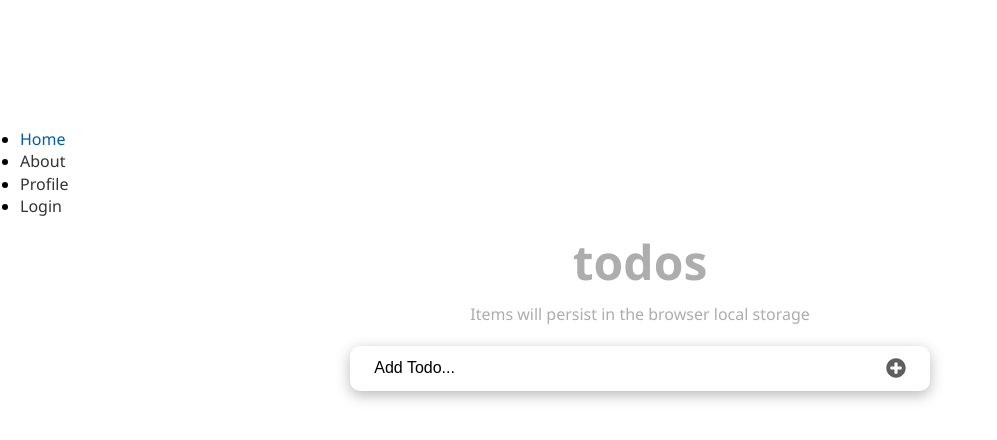
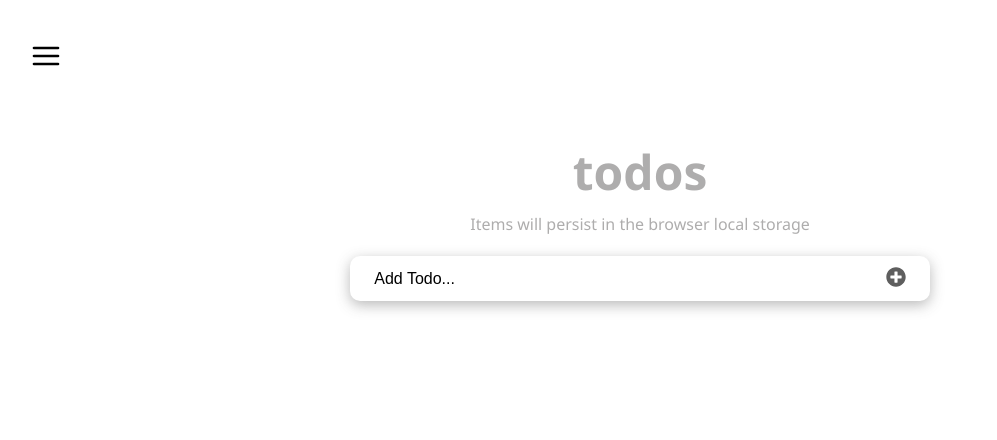
Before and after one commit to Luiscarlosvd/To-do-list-React, a React (Vite) app in the folder to-do-list-react/: page / in a window 1280 px wide. Shown: the top 440 px of the page, without its empty margins (0-997 px from the left). Built offline with nearby package versions, Linux system fonts and the light colour scheme.

Commit message:
Add navbar styles

```diff
--- a/to-do-list-react/src/components/Navbar.jsx
+++ b/to-do-list-react/src/components/Navbar.jsx
@@ -1,4 +1,8 @@
 import { NavLink } from "react-router-dom";
+import { MdClose } from "react-icons/md";
+import { FiMenu } from "react-icons/fi";
+import React, { useState, useRef, useEffect } from "react";
+
 const links = [
   { path: "/", text: "Home" },
   { path: "about", text: "About" },
@@ -6,13 +10,41 @@
   { path: "login", text: "Login" },
 ];
 const Navbar = () => {
+  const [navbarOpen, setNavbarOpen] = useState(false);
+  const ref = useRef();
+  useEffect(() => {
+    const handler = (event) => {
+      if (navbarOpen && ref.current && !ref.current.contains(event.target)) {
+        setNavbarOpen(false);
+      }
+    };
+    document.addEventListener("mousedown", handler);
+    return () => {
+      // Cleanup the event listener
+      document.removeEventListener("mousedown", handler);
+    };
+  }, [navbarOpen]);
   return (
-    <nav className="navbar">
-      <ul>
+    <nav ref={ref} className="navbar">
+      <button className="toggle" onClick={() => setNavbarOpen((prev) => !prev)}>
+        {navbarOpen ? (
+          <MdClose style={{ width: "32px", height: "32px" }} />
+        ) : (
+          <FiMenu
+            style={{
+              width: "32px",
+              height: "32px",
+            }}
+          />
+        )}
+      </button>
+      <ul className={`menu-nav${navbarOpen ? " show-menu" : ""}`}>
         {links.map((link) => {
           return (
             <li key={link.text}>
-              <NavLink to={link.path}>{link.text}</NavLink>
+              <NavLink to={link.path} onClick={() => setNavbarOpen(false)}>
+                {link.text}
+              </NavLink>
             </li>
           );
         })}
--- a/to-do-list-react/src/styles/app.css
+++ b/to-do-list-react/src/styles/app.css
@@ -74,3 +74,65 @@
 .active {
   color: #005bb3;
 }
+/*==========================
+Sidebar navigation
+========================*/
+.navbar {
+  position: relative;
+}
+button {
+  cursor: pointer;
+  background: transparent;
+  border: none;
+  font-size: 20px;
+}
+.navbar .toggle {
+  position: fixed;
+  left: 30px;
+  top: 40px;
+  cursor: pointer;
+  background: transparent;
+  border: none;
+}
+.menu-nav {
+  list-style: none;
+  position: absolute;
+  background: #fff;
+  left: 0;
+  width: 0;
+  overflow: hidden;
+  max-width: 290px;
+  z-index: 9;
+  font-size: 18px;
+  box-shadow: 0 10px 15px -3px rgb(46 41 51 / 8%),
+    0 4px 6px -2px rgb(71 63 79 / 16%);
+  transform: translateX(-100px);
+  transition: transform ease-in-out 0.2s;
+  /* transition: width ease 0.2s; */
+}
+.menu-nav.show-menu {
+  width: 100%;
+  transform: translateX(0px);
+  list-style: none;
+}
+.menu-nav li a,
+.menu-nav li span {
+  display: block;
+  padding: 1rem;
+}
+.log-in {
+  color: #777;
+  border-top: 1px solid #efecec;
+  margin-top: 15px;
+  font-size: 15px;
+}
+/* logout */
+.logout {
+  position: absolute;
+  right: 30px;
+  top: 40px;
+  display: flex;
+  gap: 2rem;
+  font-size: 20px;
+  color: #005bb3;
+}
```
